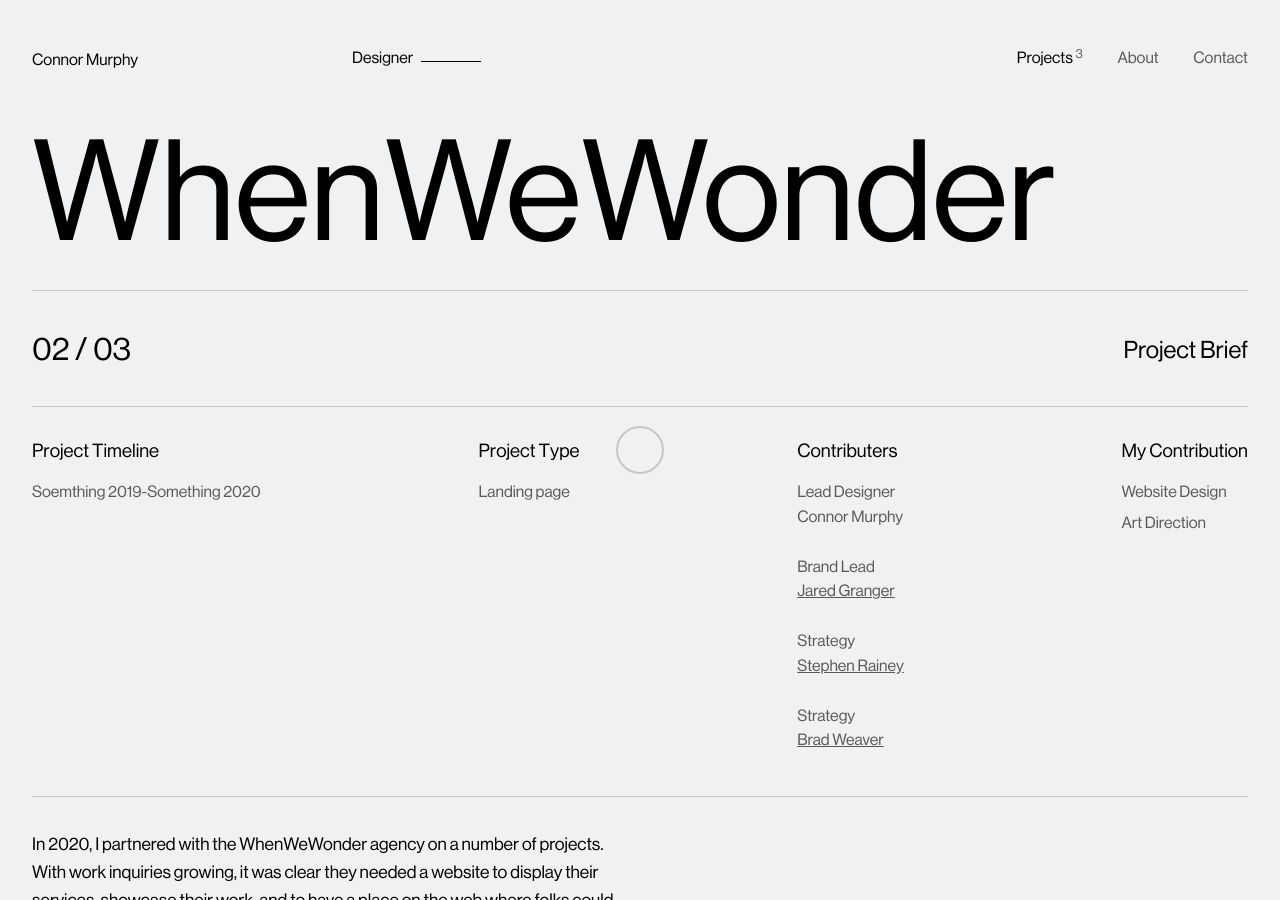
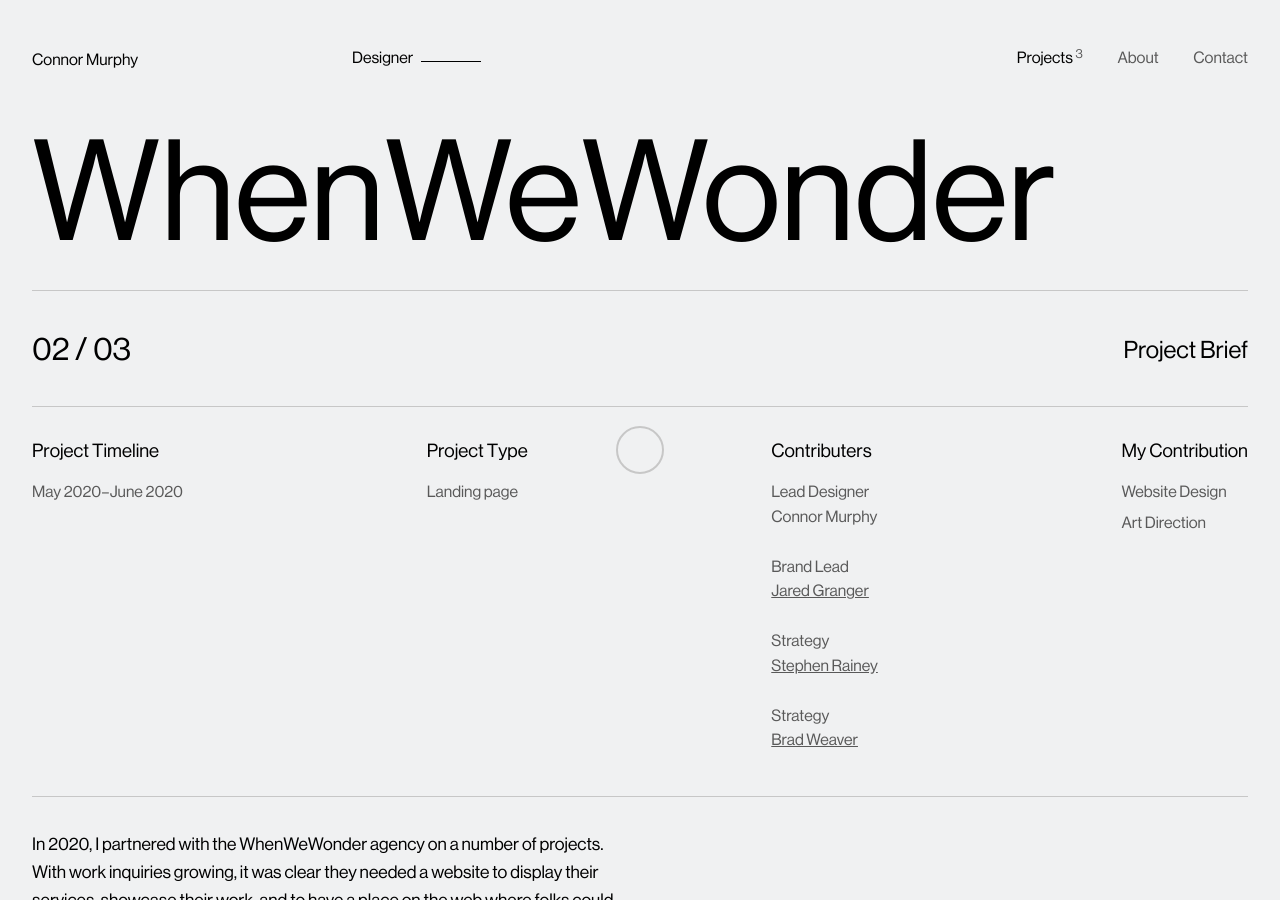
Before and after one commit to connormurphy/connormurphy.github.io, a Jekyll site: the page built from _projects/whenwewander.md, in a window 1280 px wide. Built offline with Jekyll 4.4.1, drawn with Linux system fonts in a browser that asks for light colours; nearby versions of some CDN libraries.

Commit message:
Update from Forestry.io Connor Murphy updated _projects/whenwewander.md

```diff
--- a/_projects/whenwewander.md
+++ b/_projects/whenwewander.md
@@ -4,7 +4,7 @@
 listing_type: Website Design, Art Direction
 type: Landing page
 description: Agency website design for the folks over at WhenWeWonder.
-timeline: Soemthing 2019-Something 2020
+timeline: May 2020–June 2020
 contributers:
 - role: Lead Designer
   name: Connor Murphy
```
